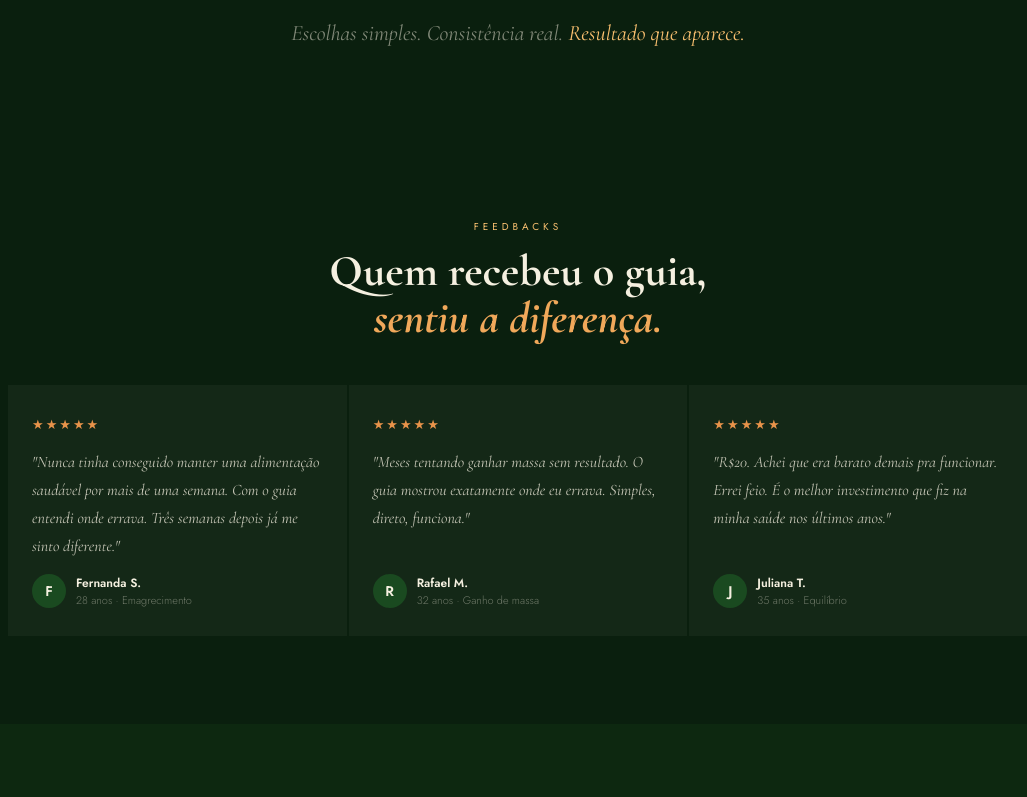
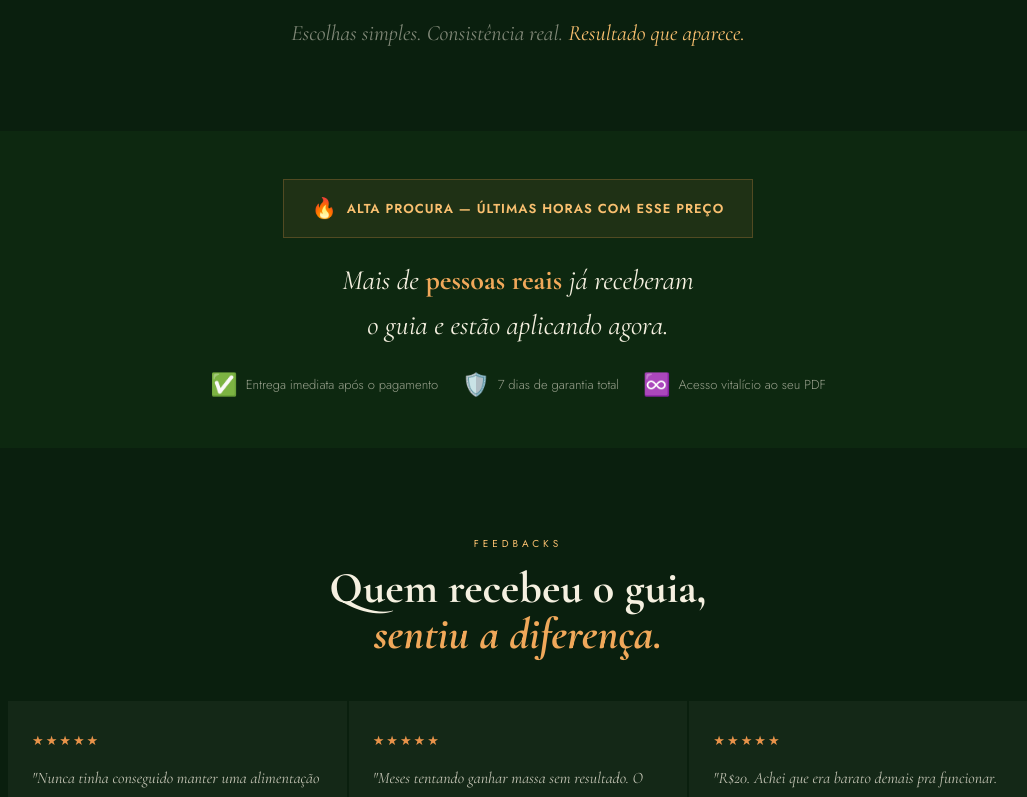
Before and after one commit to giulliasz/guia-nutricional, a Next.js app in the folder guia-nutricional/: page / in a window 1280 px wide. Shown: the part 5980-6777 px from the top of the page, without its empty margins (122-1149 px from the left). Built offline with nearby package versions, Linux system fonts and the light colour scheme.

Commit message:
Update index.js

```diff
--- a/guia-nutricional/pages/index.js
+++ b/guia-nutricional/pages/index.js
@@ -835,6 +835,33 @@ footer{
   </div>
 </section>
 
+<!-- ══ PROVA SOCIAL ══ -->
+<section style="background:var(--v2);padding:48px 24px;text-align:center;" class="reveal">
+  <div style="max-width:720px;margin:0 auto;">
+    <div style="display:inline-flex;align-items:center;gap:10px;background:rgba(232,147,74,0.08);border:1px solid var(--bl);padding:14px 28px;margin-bottom:20px;">
+      <span style="font-size:20px;">🔥</span>
+      <span style="font-size:13px;font-weight:600;color:var(--laranja3);letter-spacing:1px;">ALTA PROCURA — ÚLTIMAS HORAS COM ESSE PREÇO</span>
+    </div>
+    <p style="font-family:'Cormorant Garamond',serif;font-size:clamp(18px,3vw,28px);font-style:italic;color:var(--creme);line-height:1.6;margin-bottom:16px;">
+      Mais de <strong style="color:var(--laranja2);font-style:normal;">pessoas reais</strong> já receberam<br>o guia e estão aplicando agora.
+    </p>
+    <div style="display:flex;flex-wrap:wrap;justify-content:center;gap:24px;margin-top:20px;">
+      <div style="display:flex;align-items:center;gap:8px;">
+        <span style="font-size:22px;">✅</span>
+        <span style="font-size:13px;font-weight:300;color:rgba(245,240,224,0.6);">Entrega imediata após o pagamento</span>
+      </div>
+      <div style="display:flex;align-items:center;gap:8px;">
+        <span style="font-size:22px;">🛡️</span>
+        <span style="font-size:13px;font-weight:300;color:rgba(245,240,224,0.6);">7 dias de garantia total</span>
+      </div>
+      <div style="display:flex;align-items:center;gap:8px;">
+        <span style="font-size:22px;">♾️</span>
+        <span style="font-size:13px;font-weight:300;color:rgba(245,240,224,0.6);">Acesso vitalício ao seu PDF</span>
+      </div>
+    </div>
+  </div>
+</section>
+
 <!-- ══ FEEDBACKS ══ -->
 <section class="feed reveal">
   <div class="cw">
```
